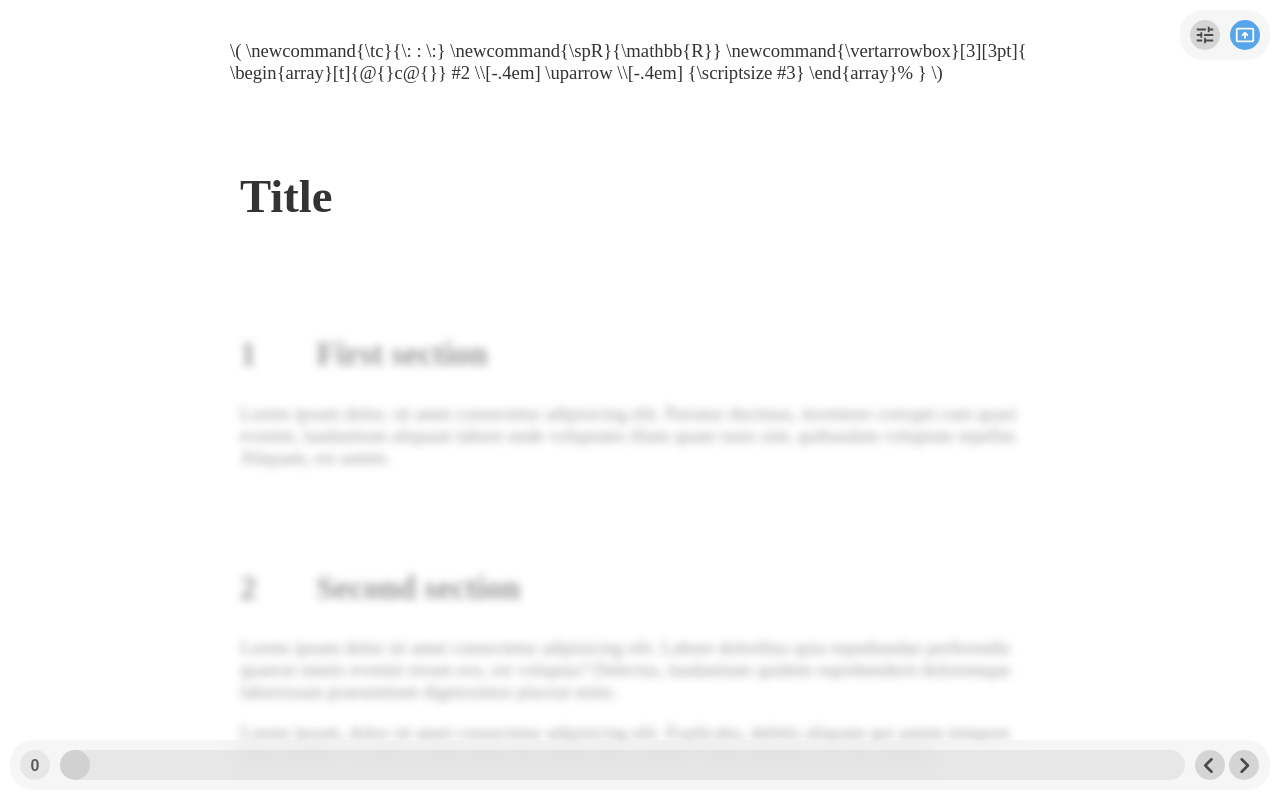
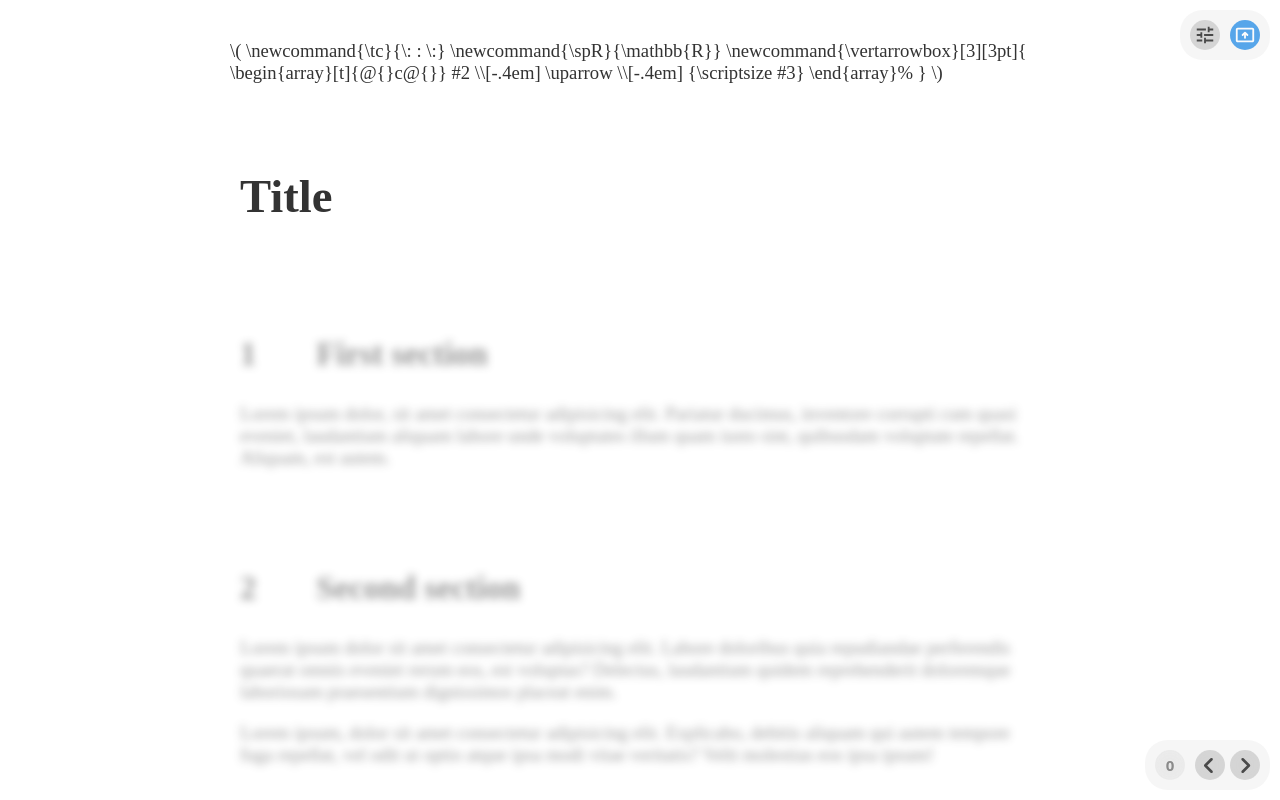
Before and after one commit to Bradwave/fancylessons, a website: page index.html in a window 1280 px wide. Both pictures are taken after a click on the button 1245 px from the left and 35 px from the top of the page. Shown: the top 800 px of the page. Drawn offline with Linux system fonts and the light colour scheme; a web font is replaced by a local one.

Commit message:
The progress bar (which doubles as slide picker) can be hidden or displayed by pressing the slide number.

```diff
--- a/css/clear-days.css
+++ b/css/clear-days.css
@@ -113,14 +113,15 @@
     --extended-view-controls-panel-width: calc(var(--expanded-view-controls-panel-width) + var(--serif-picker-offset));
     --view-controls-panel-height: var(--button-diameter);
     --expanded-view-controls-panel-height: calc(3 * var(--button-diameter) + 2 * var(--controls-gap));
+    /* Navigation controls */
+    --arrows-capsule-width: calc(2 * var(--button-diameter) + var(--controls-small-margin));
     /* Navigation controls toolbar */
     --slideshow-navigation-width: calc(100% - 2 * var(--controls-margin) - 2 * var(--controls-padding));
+    --collapsed-slideshow-navigation-width: calc(var(--arrows-capsule-width) + var(--controls-gap) + var(--button-diameter));
     /* Slideshow slider */
     --slideshow-slider-width: calc(100% - 2 * var(--controls-padding) - 2 * var(--controls-gap) - var(--arrows-capsule-width) - var(--button-diameter));
     --slider-icon-size: calc(var(--button-diameter) * 2 / 3);
     --slider-icon-margin: calc((var(--button-diameter) - var(--slider-icon-size)) / 2);
-    /* Navigation controls */
-    --arrows-capsule-width: calc(2 * var(--button-diameter) + var(--controls-small-margin));
     /* -- Z-indexes -- */
     --controls-index: 0;
     --slider-progress-index: 0;
@@ -646,6 +647,7 @@ button.round-button {
     width: var(--button-diameter);
     height: var(--button-diameter);
     vertical-align: middle;
+    text-align: center;
     margin: 0;
     padding: 0;
     border: none;
@@ -742,9 +744,11 @@ button.serif-picker-button {
     z-index: var(--serif-picker-lower-index);
 }
 
-#slide-number-capsule {
-    display: grid;
-    place-items: center;
+#slide-number-button {
+    min-width: var(--button-diameter);
+    min-height: var(--button-diameter);
+    text-align: center;
+    vertical-align: middle;
     background-color: var(--transparent-mid-grey);
 }
 
@@ -761,19 +765,29 @@ button.serif-picker-button {
 #slide-number {
     opacity: var(--button-inactive-opacity);
     color: var(--dark-grey);
-    font-family: 'AtkinsonHyperlegible', sans-serif;
+    font-family: 'Noto Sans', sans-serif;
     font-weight: var(--bold-weight);
-    transform: translateY(0.5px);
+    font-size: var(--button-radius);
 }
 
 #arrows {
     position: relative;
     width: var(--arrows-capsule-width);
     height: var(--button-diameter);
+    display: flex;
+    flex-flow: row nowrap;
+    align-items: center;
+    align-content: space-between;
+    gap: var(--controls-small-margin);
     padding: 0;
     border-radius: var(--button-radius);
     background-color: transparent;
     user-select: none;
+    -webkit-transition: all var(--general-transition-duration) ease-in-out;
+    -moz-transition: all var(--general-transition-duration) ease-in-out;
+    -ms-transition: all var(--general-transition-duration) ease-in-out;
+    -o-transition: all var(--general-transition-duration) ease-in-out;
+    transition: all var(--general-transition-duration) ease-in-out;
 }
 
 button.arrow-button {
@@ -1001,6 +1015,11 @@ div.slider-base {
     border-radius: var(--button-radius);
     background-color: var(--transparent-mid-grey);
     cursor: pointer;
+    -webkit-transition: all var(--slider-general-transition-duration) ease-in-out;
+    -moz-transition: all var(--slider-general-transition-duration) ease-in-out;
+    -ms-transition: all var(--slider-general-transition-duration) ease-in-out;
+    -o-transition: all var(--slider-general-transition-duration) ease-in-out;
+    transition: all var(--slider-general-transition-duration) ease-in-out;
 }
 
 #font-size-slider-base {
--- a/index.html
+++ b/index.html
@@ -218,9 +218,9 @@
 
     <div id="slideshow-navigation-controls-panel" class="controls-panel">
         <div id="slideshow-navigation-controls-panel-group" class="controls-panel-group">
-            <div id="slide-number-capsule" class="round-capsule controls-panel-group-item">
+            <button id="slide-number-button" class="round-button glass-grey controls-panel-group-item">
                 <span id="slide-number"></span>
-            </div>
+            </button>
             <div id="slide-picker" class="controls-panel-group-item">
                 <div id="slideshow-slider-base" class="slider-base">
                     <div id="slideshow-slider-progress" class="slider-progress">
--- a/js/src/slideshow/slideshow-controller.js
+++ b/js/src/slideshow/slideshow-controller.js
@@ -39,6 +39,11 @@ let slideshowController = new function () {
      * True if the portrait mode is enabled, false otherwise.
      */
     let isPortraitMode = false;
+
+    /**
+     * True if the slide picker is visible, false otherwise.
+     */
+    let isSlidePickerVisible = true;
 
     /*_______________________________________
     |   HTML elements
@@ -160,6 +165,9 @@ let slideshowController = new function () {
             currentSlideIndex = parseInt(hash.substring(1));
             isSlideshowMode = true;
         }
+
+        // Sets the slide picker visibility according to the stored value if present
+        toggleSlidePickerVisibility((localStorage.getItem("isSlidePickerVisible") == "true"));
     });
 
     window.onload = () => {
@@ -339,6 +347,13 @@ let slideshowController = new function () {
             goToSlide(slideValue);
         }
 
+        document.getElementById("slide-number-button").onclick = () => {
+            // Hides on displays the slide picker when the slide number button is pressed
+            toggleSlidePickerVisibility(!isSlidePickerVisible);
+            // Stores the slide picker visibility status
+            localStorage.setItem("isSlidePickerVisible", isSlidePickerVisible ? "true" : "false");
+        }
+
         /* -- Common listeners -- */
 
         // Styles the slide appropriately according to the current status (active/hover/inactive/locked/unlocked)
@@ -408,7 +423,7 @@ let slideshowController = new function () {
                         // Shrinks the toggle after the selection circle is moved
                         setTimeout(() => {
                             shrinkSerifPicker(true, isPanelCollapsed);
-                        }, parseFloat(getCssVariable("general-transition-duration")) * 1000);
+                        }, getCssTimeInMs("general-transition-duration"));
                     } else {
                         shrinkSerifPicker(true, isPanelCollapsed);
                     }
@@ -424,7 +439,7 @@ let slideshowController = new function () {
                         // Shrinks the toggle after the picker selection circle is moved
                         setTimeout(() => {
                             shrinkSerifPicker(false, isPanelCollapsed);
-                        }, parseFloat(getCssVariable("general-transition-duration")) * 1000);
+                        }, getCssTimeInMs("general-transition-duration"));
                     } else {
                         shrinkSerifPicker(false, isPanelCollapsed);
                     }
@@ -679,12 +694,45 @@ let slideshowController = new function () {
         // Slider width
         const sliderWidth = slider.offsetWidth;
         // Slider height
-        const sliderHeight = slider.offsetHeight;
+        const buttonDiameter = parseFloat(getCssVariable("button-diameter"));
         // Computes the progress bar size
-        const progressSize = ((value - min) / (max - min) * (sliderWidth - sliderHeight) + sliderHeight);
+        const progressSize = ((value - min) / (max - min) * (sliderWidth - buttonDiameter) + buttonDiameter);
 
         // Resizes and styles the progress bar for the font size slider
         sliders.get(key).progress.style.width = progressSize + "px";
+    }
+
+    /**
+     * Hides or displays the slide picker.
+     * @param {Boolean} slidePickerVisibility True if the slide picker is visible, false otherwise.
+     */
+    function toggleSlidePickerVisibility(slidePickerVisibility) {
+        // Sets the slide picker visibility
+        isSlidePickerVisible = slidePickerVisibility;
+
+        // Hides or displays the slide picker
+        setTimeout(() => {
+            // Waits before changing the opacity if the control panel is expanding
+            sliders.get("slideshow").base.style.opacity = isSlidePickerVisible ? "1" : "0";
+        }, isSlidePickerVisible ? getCssTimeInMs("general-transition-duration") / 3 : 0);
+        setTimeout(() => {
+            // Waits before setting the visibility to "hidden" if the control panel is collapsing
+            sliders.get("slideshow").base.style.visibility = isSlidePickerVisible ? "visible" : "hidden";
+        }, isSlidePickerVisible ? 0 : getCssTimeInMs("slider-general-transition-duration"));
+
+        // Resizes the progress bar for the slide picker
+        if (isSlidePickerVisible) {
+            setTimeout(() => {
+                resizeSliderProgress("slideshow", currentSlideIndex);
+            }, getCssTimeInMs("general-transition-duration"));
+        }
+
+        // Changes the control panel width
+        slideshowNavigationControlsPanel.style.width
+            = isSlidePickerVisible ? "var(--slideshow-navigation-width)" : "var(--collapsed-slideshow-navigation-width)";
+        // Makes adjustments
+        document.getElementById("slide-number-button").style.marginRight
+            = isSlidePickerVisible ? "0" : "calc(-1 * var(--controls-gap))";
     }
 
     /**
@@ -695,10 +743,10 @@ let slideshowController = new function () {
         // Updates the slide number
         document.getElementById("slide-number").innerText = currentSlideIndex;
         // Animates the slider number
-        document.getElementById("slide-number-capsule").style.animation = "enlarge " + (animationDuration / 1000) + "s ease-in-out 1";
+        document.getElementById("slide-number-button").style.animation = "enlarge " + (animationDuration / 1000) + "s ease-in-out 1";
         // Removes the animation (necessary to add the animation again at a later time)
         setTimeout(() => {
-            document.getElementById("slide-number-capsule").style.animation = "none";
+            document.getElementById("slide-number-button").style.animation = "none";
         }, animationDuration);
     }
 
--- a/js/src/util/utils.js
+++ b/js/src/util/utils.js
@@ -40,10 +40,10 @@ const getInputNumber = (inputBox, options = {
 }
 
 /**
- * Gets a css variable, given the name.
+ * Gets a CSS variable, given the name.
  * @param {String} variableName Name of the CSS variable.
  * @param {*} Options Options (forceName: true if the variable name must be used unaltered).
- * @returns
+ * @returns The variable value.
  */
 const getCssVariable = (variableName, options = {
     forceName: false
@@ -54,3 +54,13 @@ const getCssVariable = (variableName, options = {
     let variableValue = getComputedStyle(document.documentElement).getPropertyValue(variableName);
     return variableValue;
 }
+
+
+/**
+ * Gets a CSS time or duration variable (in seconds) and converts it into milliseconds.
+ * @param {String} variableName Name of the CSS time or duration variable (in seconds);
+ * @returns The time or duration stored in the CSS variable in milliseconds.
+ */
+const getCssTimeInMs = (variableName) => {
+    return parseFloat(getCssVariable(variableName)) * 1000;
+}
```
